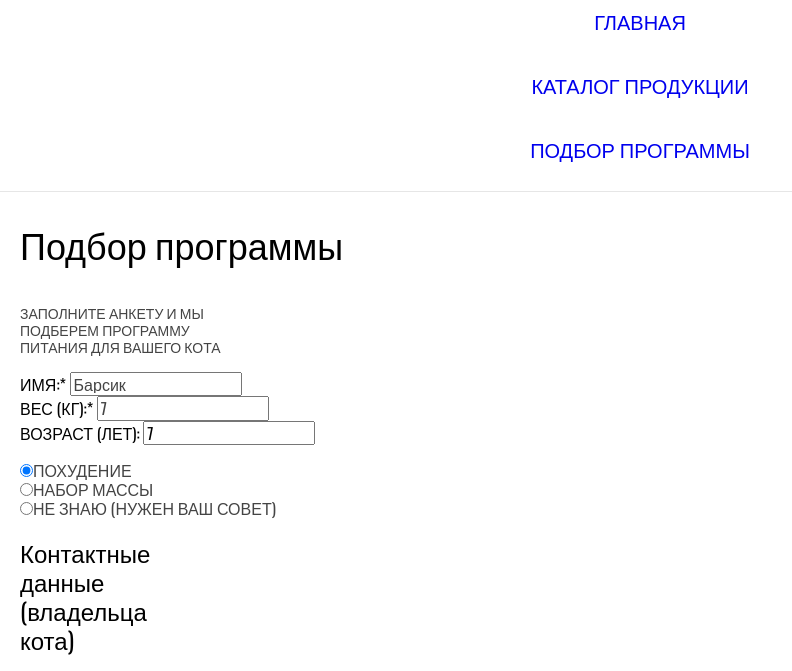
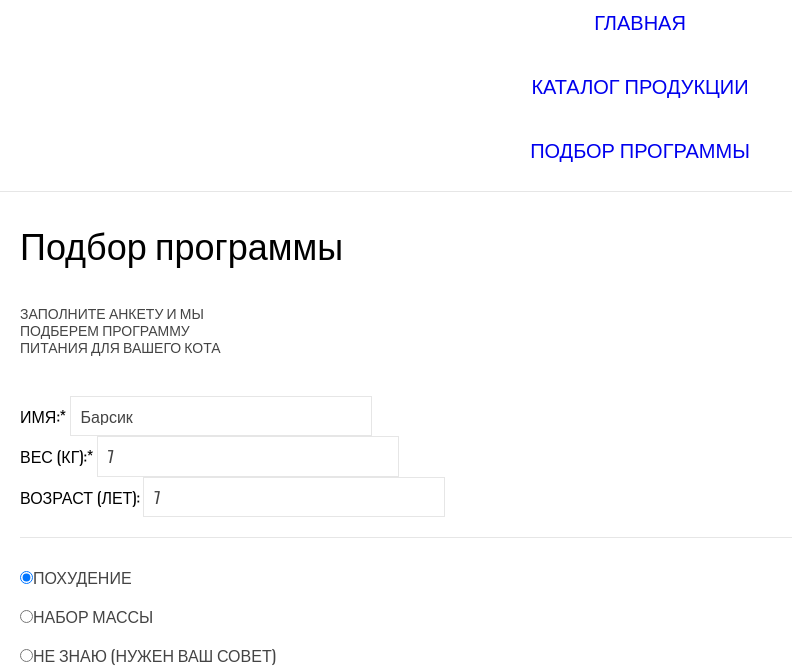
Before and after one commit to akaomy/127007-cat-energy-19, a website: page source/form.html in a window 1280 px wide. Shown: the part 68-739 px from the top of the page, without its empty margins (0-792 px from the left). Drawn offline with nearby package versions, Linux system fonts and the light colour scheme; files that its build step writes are made by us from their sources.

Commit message:
add moar styles to form section for microgrid

```diff
--- a/source/form.html
+++ b/source/form.html
@@ -38,18 +38,18 @@
                         <legend class="form__slogan">Заполните анкету и мы подберем программу питания для вашего кота</legend>
                         <ul class="form__user-info-list">
                             <li class="form__user-info-list-item">
-                                <label class="form__user-info-list-item-label">Имя:*
+                                <label class="form__user-info-list-item-label"><span class="form__label-name">Имя:*</span>
                                     <input class="form__user-info-list-item-input" type="text" value="Барсик">
                                 </label>
                             </li>
                             <li class="form__user-info-list-item">
-                                <label class="form__user-info-list-item-label">Вес (кг):*
+                                <label class="form__user-info-list-item-label"><span class="form__label-name">Вес (кг):*</span>
                                     <input class="form__user-info-list-item-input" type="text" value="7">
                                 </label>
                             </li>
                             <li class="form__user-info-list-item">
-                                <label class="form__user-info-list-item-label">Возраст (лет):
-                                    <input class="user-info-list-item-input" type="text" value="7">
+                                <label class="form__user-info-list-item-label"><span class="form__label-name">Возраст (лет):</span>
+                                    <input class="form__user-info-list-item-input" type="text" value="7">
                                 </label>
                             </li>
                         </ul>
--- a/source/less/components/form__wrapper.less
+++ b/source/less/components/form__wrapper.less
@@ -18,7 +18,6 @@
     width: 226px;
 }
 
-.form__contact-info-header,
 .form__comment-header,
 .form__more-header {
     width: 180px;
@@ -44,7 +43,6 @@
 }
 
 .form__fieldset-elements {
-    width: 280px;
     border: 0;
     padding: 0;
     margin: 0;
@@ -70,3 +68,35 @@
     padding: 15px 80px;
 
 }
+
+.form__user-info-list {
+    margin-top: 40px;
+    margin-bottom: 20px;
+    padding-bottom: 20px;
+    border-bottom: 1px solid @bordergrey;
+}
+
+.form__label-name {
+    // display: inline-block;
+}
+
+.form__user-info-list-item-input {
+    border: 1px solid @bordergrey;
+    padding: 10px;
+    width: 280px;
+
+    // display: inline-block;
+}
+
+.form__goals-list {
+    border-bottom: 1px solid @bordergrey;
+    padding-bottom: 20px;
+}
+
+.form__goals-list-item {
+    padding: 10px 0;
+}
+
+.form__contact-info-header {
+    // .fontsetup(@Oswald, @title, @regular);
+}
```
